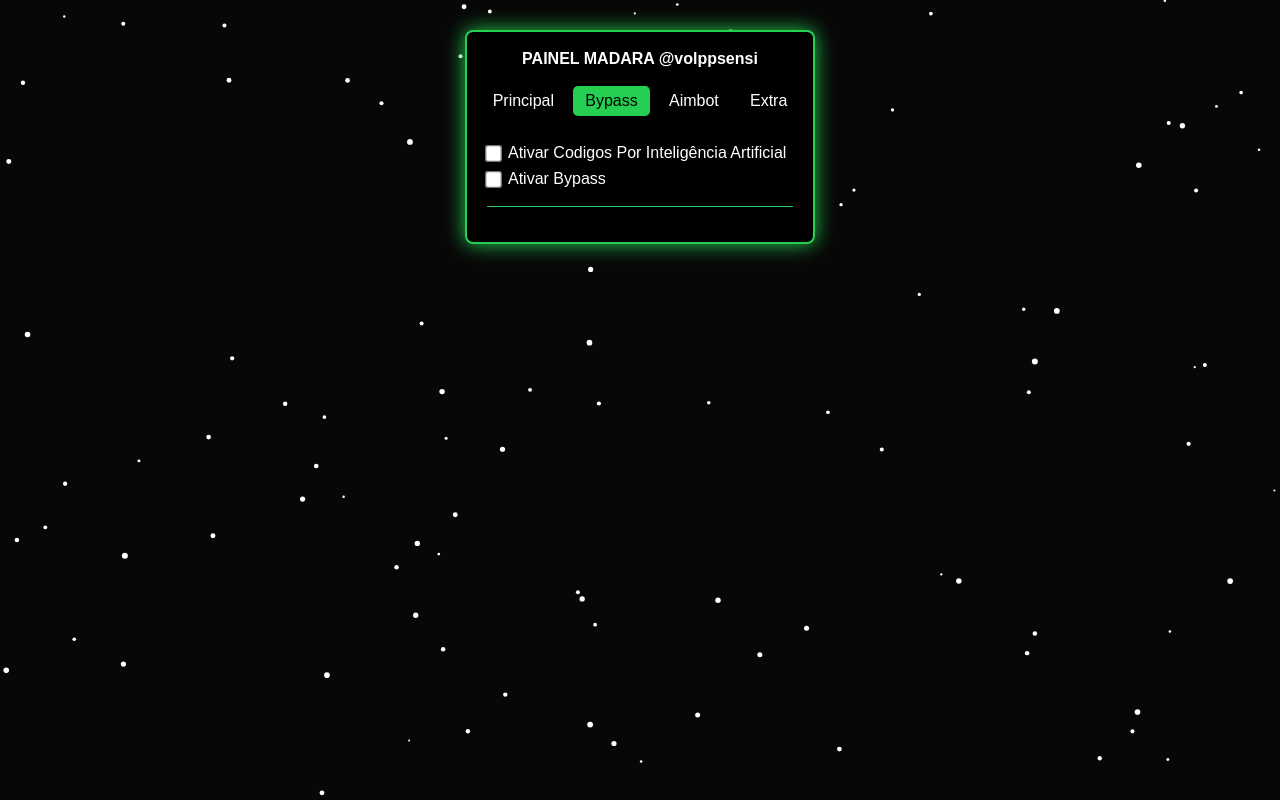
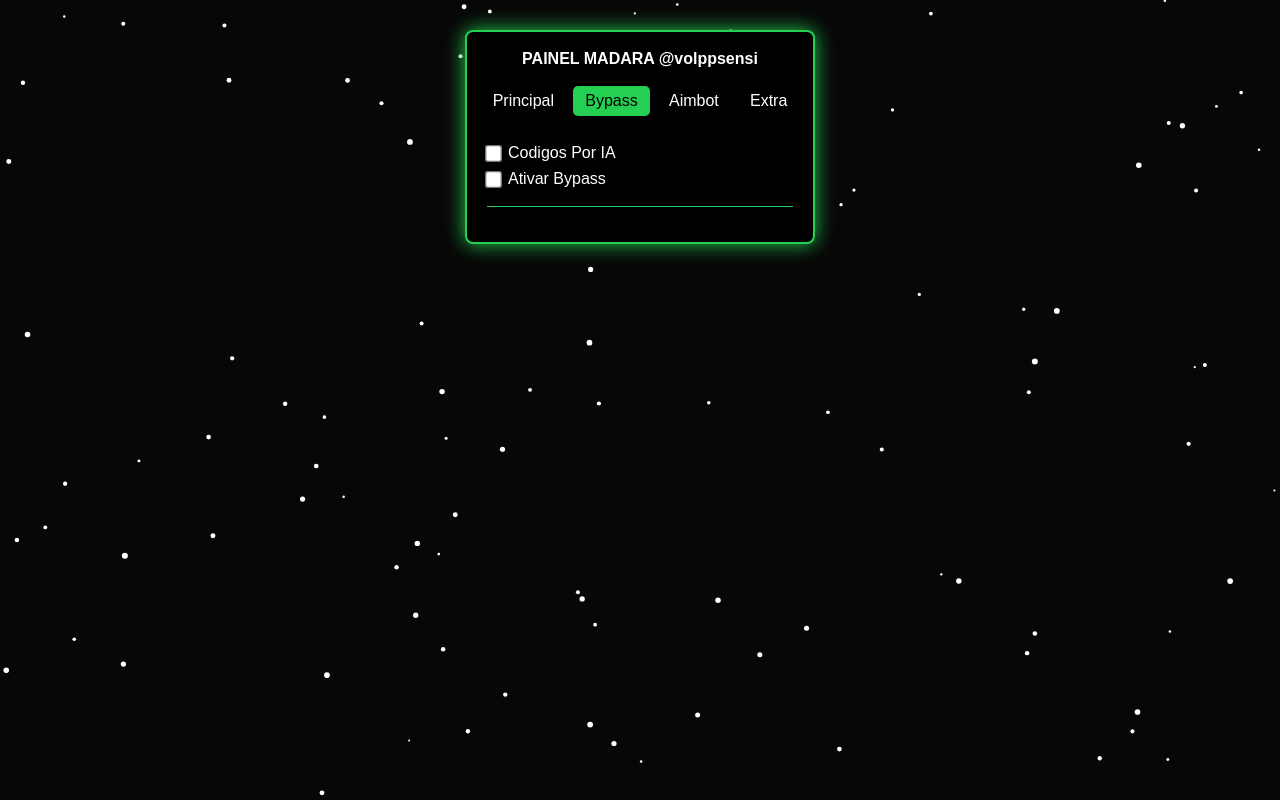
Before and after one commit to barbozastoreloja-ai/VolppSensii, a plain HTML site: page index.html in a window 1280 px wide. Both pictures are taken after a click on the element "Bypass". Drawn offline with Linux system fonts and the light colour scheme.

Commit message:
Update index.html

```diff
--- a/index.html
+++ b/index.html
@@ -196,7 +196,7 @@
     <!-- ESP -->
     <div class="content" id="esp">
       <div class="option-group">
-        <div class="option"><label><input type="checkbox" /> Ativar Codigos Por Inteligência Artificial</label></div>
+        <div class="option"><label><input type="checkbox" /> Codigos Por IA</label></div>
         <div class="option"><label><input type="checkbox" /> Ativar Bypass</label></div>
       </div>
     </div>
@@ -353,4 +353,4 @@
     });
   </script>
 </body>
-</html>
+  </html>
```
